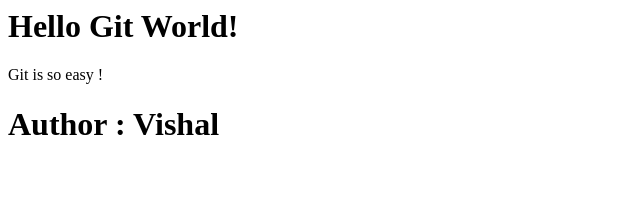
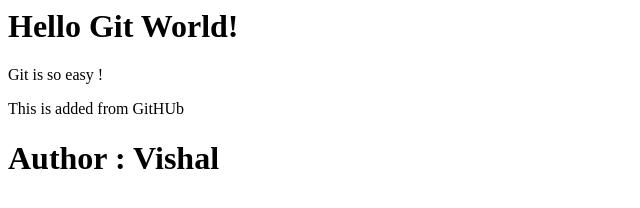
Before and after one commit to vpawar-argusoft/GitGithubMasterclass, a plain HTML site: page index.html in a window 1280 px wide. Shown: the whole page, without its empty margins (0-640 px from the left). Drawn offline with Linux system fonts and the light colour scheme.

Commit message:
Update index.html

```diff
--- a/index.html
+++ b/index.html
@@ -3,5 +3,8 @@
 <div>
   <p>Git is so easy !</p>
 </div>
+<div>
+  <p>This is added from GitHUb</p>
+</div>
 
 <h1>Author : Vishal</h1>
```
